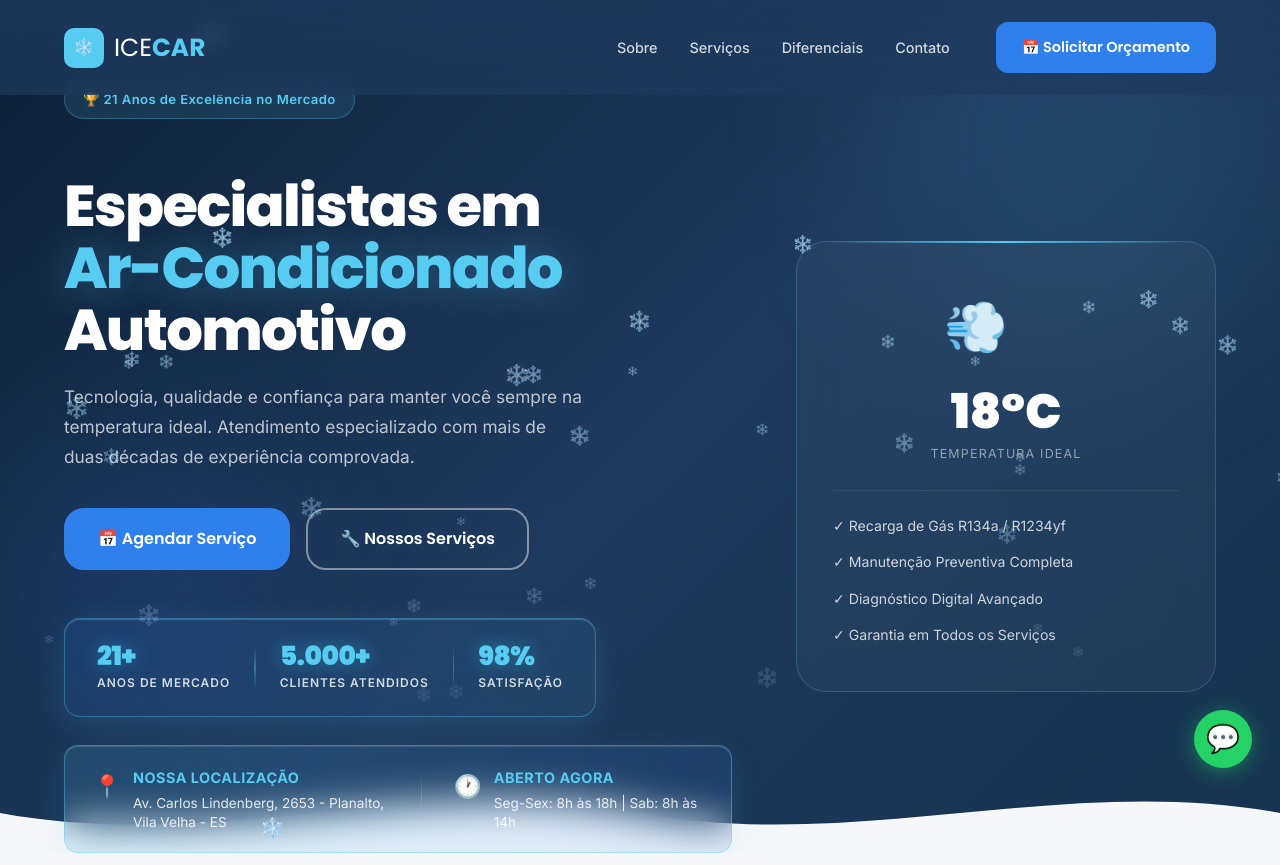
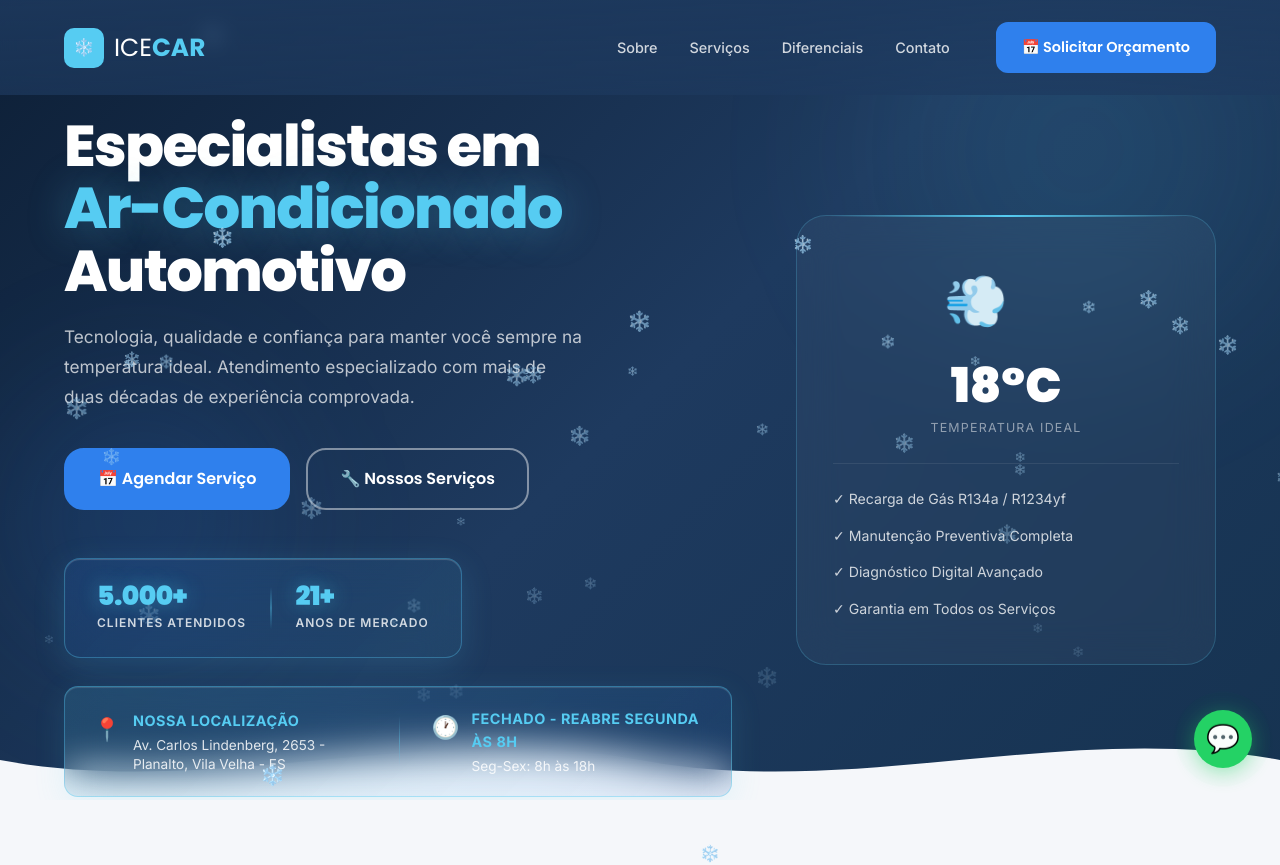
Before and after one commit to Lucas-dev98/ICE_CAR, a React (Vite) app: page / in a window 1280 px wide. Shown: the top 865 px of the page. Built offline with nearby package versions, Linux system fonts and the light colour scheme.

Commit message:
INFO : Working

```diff
--- a/src/components/Contato.css
+++ b/src/components/Contato.css
@@ -120,6 +120,39 @@
   background: linear-gradient(135deg, rgba(86, 204, 242, 0.15), rgba(86, 204, 242, 0.08));
   transform: translateY(-4px);
   box-shadow: 0 8px 24px rgba(86, 204, 242, 0.25);
+}
+
+/* Status dos Horários */
+.hours-status {
+  display: inline-block;
+  padding: 6px 12px;
+  border-radius: 8px;
+  font-weight: 700;
+  font-size: 0.85rem;
+  margin-bottom: 8px;
+  text-transform: uppercase;
+  letter-spacing: 0.5px;
+  transition: all 0.3s ease;
+}
+
+.hours-status.open {
+  background: linear-gradient(135deg, rgba(37, 211, 102, 0.15), rgba(37, 211, 102, 0.08));
+  color: #16A34A;
+  border: 1px solid rgba(37, 211, 102, 0.4);
+}
+
+.hours-status.closed {
+  background: linear-gradient(135deg, rgba(239, 68, 68, 0.12), rgba(239, 68, 68, 0.06));
+  color: #DC2626;
+  border: 1px solid rgba(239, 68, 68, 0.3);
+}
+
+.hours-schedule {
+  display: block;
+  font-size: 0.85rem;
+  color: #6B7280 !important;
+  font-weight: 500;
+  line-height: 1.4;
 }
 
 .contact-item-icon {
--- a/src/components/Contato.jsx
+++ b/src/components/Contato.jsx
@@ -1,4 +1,4 @@
-import { useState } from 'react';
+import { useState, useEffect } from 'react';
 import './Contato.css';
 
 const Contato = () => {
@@ -10,6 +10,52 @@ const Contato = () => {
     servico: '',
     mensagem: '',
   });
+
+  // Função para verificar se está aberto agora
+  const getOpenStatus = () => {
+    const now = new Date();
+    const day = now.getDay(); // 0 = Domingo, 1 = Segunda, ..., 6 = Sábado
+    const hours = now.getHours();
+    const minutes = now.getMinutes();
+    const currentTime = hours + minutes / 60;
+
+    let isOpen = false;
+    let message = '';
+
+    // Verifica se é sábado (6) ou domingo (0) - sempre fechado
+    if (day === 0 || day === 6) {
+      message = 'Fechado - Reabre segunda às 8h';
+      isOpen = false;
+    }
+    // Segunda a Sexta - 8h às 18h
+    else if (currentTime >= 8 && currentTime < 18) {
+      message = 'Aberto Agora';
+      isOpen = true;
+    }
+    else if (currentTime < 8) {
+      message = 'Fechado - Abre às 8h';
+      isOpen = false;
+    }
+    else {
+      // Depois das 18h
+      message = 'Fechado - Reabre amanhã às 8h';
+      isOpen = false;
+    }
+
+    return { isOpen, message };
+  };
+
+  const [openStatus, setOpenStatus] = useState(getOpenStatus());
+
+  // Atualizar status a cada minuto
+  useEffect(() => {
+    setOpenStatus(getOpenStatus());
+    const interval = setInterval(() => {
+      setOpenStatus(getOpenStatus());
+    }, 60000); // Atualiza a cada minuto
+
+    return () => clearInterval(interval);
+  }, []);
 
   const handleChange = (e) => {
     const { name, value } = e.target;
@@ -119,7 +165,10 @@ const Contato = () => {
                 <div className="contact-item-icon">🕐</div>
                 <div>
                   <strong>Atendimento</strong>
-                  <span>Seg-Sex: 8h às 18h<br />Sab: 8h às 14h</span>
+                  <span className={`hours-status ${openStatus.isOpen ? 'open' : 'closed'}`}>
+                    {openStatus.message}
+                  </span>
+                  <span className="hours-schedule">Seg-Sex: 8h às 18h</span>
                 </div>
               </div>
             </div>
@@ -141,7 +190,7 @@ const Contato = () => {
           <div className="contato-form" data-animate="fade-right">
             <div className="form-header">
               <h3>Solicite seu Orçamento</h3>
-              <p>Resposta em até 1 hora | Orçamento 100% Grátis</p>
+              <p>Orçamento 100% Grátis</p>
               <div className="form-benefits">
                 <div className="benefit-item">✓ Diagnóstico incluído</div>
                 <div className="benefit-item">✓ Sem compromisso</div>
--- a/src/components/Hero.jsx
+++ b/src/components/Hero.jsx
@@ -1,8 +1,52 @@
-import { useEffect, useRef } from 'react';
+import { useEffect, useRef, useState } from 'react';
 import './Hero.css';
 
 const Hero = () => {
   const particlesRef = useRef(null);
+  const [openStatus, setOpenStatus] = useState({ isOpen: false, message: '' });
+
+  // Função para verificar se está aberto agora
+  const getOpenStatus = () => {
+    const now = new Date();
+    const day = now.getDay(); // 0 = Domingo, 1 = Segunda, ..., 6 = Sábado
+    const hours = now.getHours();
+    const minutes = now.getMinutes();
+    const currentTime = hours + minutes / 60;
+
+    let isOpen = false;
+    let message = '';
+
+    // Verifica se é sábado (6) ou domingo (0) - sempre fechado
+    if (day === 0 || day === 6) {
+      message = 'Fechado - Reabre segunda às 8h';
+      isOpen = false;
+    }
+    // Segunda a Sexta - 8h às 18h
+    else if (currentTime >= 8 && currentTime < 18) {
+      message = 'Aberto Agora';
+      isOpen = true;
+    }
+    else if (currentTime < 8) {
+      message = 'Fechado - Abre às 8h';
+      isOpen = false;
+    }
+    else {
+      // Depois das 18h
+      message = 'Fechado - Reabre amanhã às 8h';
+      isOpen = false;
+    }
+
+    return { isOpen, message };
+  };
+
+  useEffect(() => {
+    setOpenStatus(getOpenStatus());
+    const interval = setInterval(() => {
+      setOpenStatus(getOpenStatus());
+    }, 60000); // Atualiza a cada minuto
+
+    return () => clearInterval(interval);
+  }, []);
 
   useEffect(() => {
     const createParticle = () => {
@@ -42,10 +86,6 @@ const Hero = () => {
 
       <div className="container hero-container">
         <div className="hero-content">
-          <div className="hero-badge">
-            🏆 21 Anos de Excelência no Mercado
-          </div>
-
           <h1>
             Especialistas em<br />
             <span className="highlight">Ar-Condicionado</span><br />
@@ -68,18 +108,13 @@ const Hero = () => {
 
           <div className="hero-stats">
             <div className="hero-stat">
-              <strong>21+</strong>
-              <span>Anos de Mercado</span>
-            </div>
-            <div className="hero-stat-divider"></div>
-            <div className="hero-stat">
               <strong>5.000+</strong>
               <span>Clientes Atendidos</span>
             </div>
             <div className="hero-stat-divider"></div>
             <div className="hero-stat">
-              <strong>98%</strong>
-              <span>Satisfação</span>
+              <strong>21+</strong>
+              <span>Anos de Mercado</span>
             </div>
           </div>
 
@@ -95,8 +130,8 @@ const Hero = () => {
             <div className="location-item">
               <span className="location-icon">🕐</span>
               <div>
-                <strong>Aberto Agora</strong>
-                <p>Seg-Sex: 8h às 18h | Sab: 8h às 14h</p>
+                <strong>{openStatus.message}</strong>
+                <p>Seg-Sex: 8h às 18h</p>
               </div>
             </div>
           </div>
--- a/src/components/Sobre.jsx
+++ b/src/components/Sobre.jsx
@@ -129,10 +129,10 @@ const Sobre = () => {
 
           <div className="sobre-content" data-animate="fade-right">
             <div className="section-label">Quem Somos</div>
-            <h2>Referência em Climatização Automotiva há <span className="highlight">21 Anos</span></h2>
+            <h2>Excelência em <span className="highlight">Climatização Automotiva</span></h2>
             <p>
-              Desde 2004, a ICE CAR consolidou-se como referência de confiabilidade e excelência no mercado de climatização automotiva.
-              Com mais de duas décadas de experiência, acumulamos conhecimento técnico profundo e expertise que nos permite oferecer
+              A ICE CAR consolidou-se como referência de confiabilidade e excelência no mercado de climatização automotiva.
+              Com sólida experiência, acumulamos conhecimento técnico profundo e expertise que nos permite oferecer
               diagnósticos precisos, soluções inovadoras e atendimento excepcional a cada cliente.
             </p>
             <p>
@@ -145,7 +145,7 @@ const Sobre = () => {
               <div className="highlight-icon">✨</div>
               <div className="highlight-content">
                 <strong>Compromisso com Excelência</strong>
-                <span>21 anos servindo com dedicação, profissionalismo e inovação contínua</span>
+                <span>Dedicação, profissionalismo e inovação contínua</span>
               </div>
             </div>
           </div>
```
